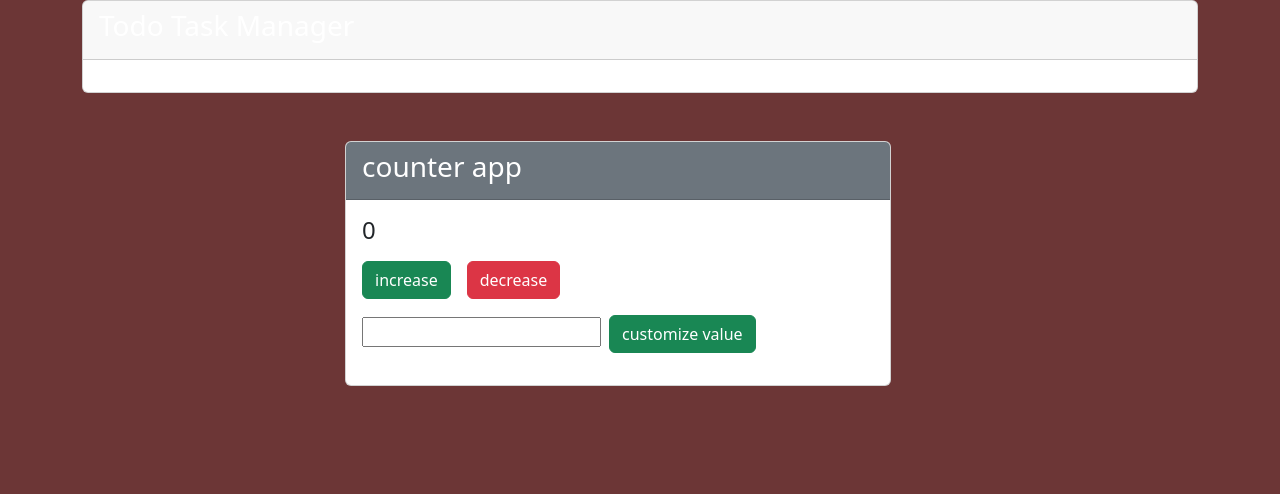
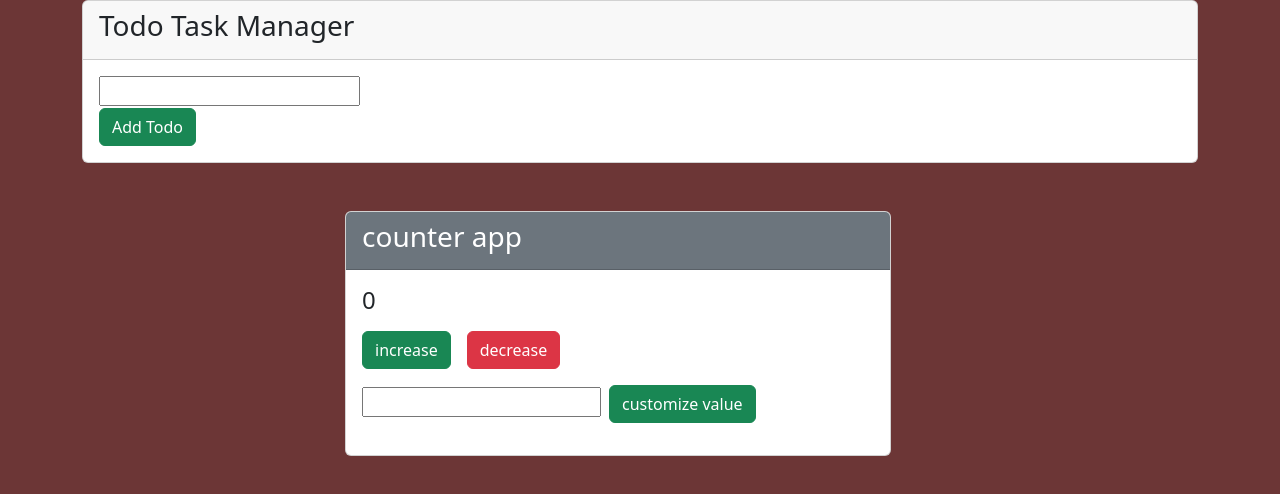
Before and after one commit to Shamsuzzaha/Basic-Practices, a React (Vite) app in the folder Ostad Practice (batch 7)/13 Redux-React.js/manual react redux/: page / in a window 1280 px wide. Shown: the top 494 px of the page. Built offline with nearby package versions, Linux system fonts and the light colour scheme.

Commit message:
input form added

```diff
--- a/Ostad Practice (batch 7)/13 Redux-React.js/manual react redux/src/assets/style.css
+++ b/Ostad Practice (batch 7)/13 Redux-React.js/manual react redux/src/assets/style.css
@@ -1,7 +1,3 @@
 body {
     background-color: #6c3636;
 }
-
-h3{
-    color: white;
-}
--- a/Ostad Practice (batch 7)/13 Redux-React.js/manual react redux/src/main.jsx
+++ b/Ostad Practice (batch 7)/13 Redux-React.js/manual react redux/src/main.jsx
@@ -5,7 +5,7 @@ import App from './App.jsx'
 // css and js style
 import 'bootstrap/dist/css/bootstrap.min.css';
 import 'bootstrap/dist/js/bootstrap.bundle.min.js';
-import './assets/style.css'
+import './assets/style.css' //custom css must be after bootstrap
 
 
 import {Provider} from "react-redux";
--- a/Ostad Practice (batch 7)/13 Redux-React.js/manual react redux/src/pages/todoPage.jsx
+++ b/Ostad Practice (batch 7)/13 Redux-React.js/manual react redux/src/pages/todoPage.jsx
@@ -11,7 +11,8 @@ const TodoPage = () => {
                                 <h3>Todo Task Manager</h3>
                             </div>
                             <div className="card-body">
-
+                                <input type="text" className={'form-check'}/>
+                                <button className={'btn btn-success'}>Add Todo</button>
                             </div>
                         </div>
                     </div>
```
